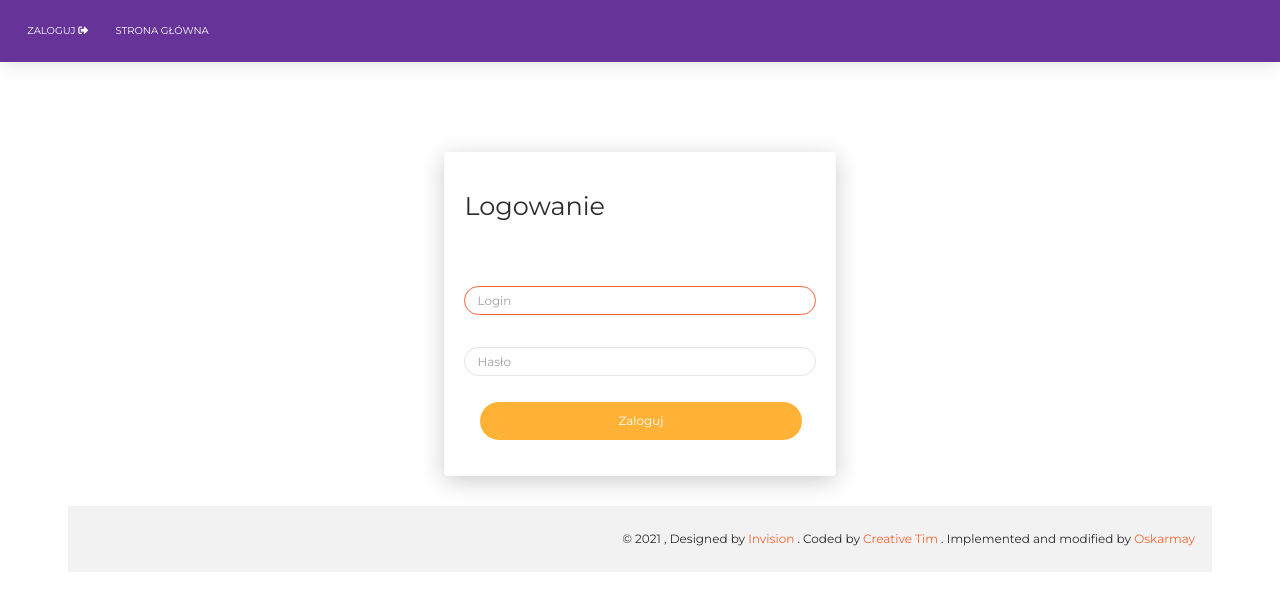
After one commit to oskarmay/Bartender_Assistant, a Django app: template templates/core/login.html in a window 1280 px wide. The commit adds this page. Shown: the top 611 px of the page. Run offline with Django 3.2, Linux system fonts and the light colour scheme; the template is opened without the code that fills it, so the values that code supplies are empty; parts of the project's set-up code (start-up, migrations or seed data) failed here and were passed over; some libraries are stand-ins or nearby versions.

Commit message:
add ulr to login page and change password page; add redirect url for login and logout; create login and change password template;

```diff
--- a/Bartender_Assistant/settings.py
+++ b/Bartender_Assistant/settings.py
@@ -45,6 +45,7 @@ INSTALLED_APPS = [
     "rules.apps.AutodiscoverRulesConfig",
     "django_filters",
     "debug_toolbar",
+    "crispy_forms",
 ]
 
 AUTHENTICATION_BACKENDS = (
@@ -150,3 +151,6 @@ AUTH_USER_MODEL = "core.User"
 INTERNAL_IPS = [
     "127.0.0.1",
 ]
+
+LOGIN_REDIRECT_URL = "/"
+LOGOUT_REDIRECT_URL = "/"
--- a/core/urls.py
+++ b/core/urls.py
@@ -1,12 +1,24 @@
-from django.urls import path, include
+from django.contrib.auth import views as auth_views
+from django.urls import path
 
-from core.views import home_view
+from core.views import HomeView, CustomLoginView, ChangePasswordView
 
 app_name = "core"
 urlpatterns = [
     path(
         "",
-        home_view,
+        HomeView.as_view(),
         name="home",
     ),
+    path(
+        "login/",
+        CustomLoginView.as_view(),
+        name="login",
+    ),
+    path(
+        "logout/",
+        auth_views.LogoutView.as_view(),
+        name="logout",
+    ),
+    path("change-password/", ChangePasswordView.as_view(), name="change_password"),
 ]
--- a/templates/core/base.html
+++ b/templates/core/base.html
@@ -50,10 +50,28 @@
     <i class="fas fa-bars fa-xs text-light"></i>
   </button>
 
-  <div class="collapse navbar-collapse" id="navbarSupportedContent" style="background: rebeccapurple">
-    <ul class="navbar-nav mr-auto">
-      {% block navbar %} {% endblock %}
-    </ul>
+  <div class="collapse navbar-collapse justify-content-en" id="navbarSupportedContent"
+       style="background: rebeccapurple">
+    <div class="justify-content-between">
+      <ul class="navbar-nav">
+        {% if not request.user.is_authenticated %}
+          <li class="nav-item">
+            <a class="nav-link" href="{% url 'core:login' %}">Zaloguj <i class="fa fa-sign-out-alt"></i></a>
+          </li>
+        {% endif %}
+        {% if request.user.is_authenticated %}
+          <li class="nav-item">
+            <a class="nav-link" href="{% url 'core:logout' %}">Wyloguj <i class="fa fa-sign-out-alt"></i></a>
+          </li>
+          <li class="nav-item">
+            <a class="nav-link" href="{% url 'core:change_password' %}">Zmień hasło <i class="fa fa-key"></i></a>
+          </li>
+        {% endif %}
+
+        {% block navbar %} {% endblock %}
+      </ul>
+    </div>
+
     <!--- Search form--->
     {#    <form class="form-inline my-2 my-lg-0">#}
     {#      <input class="form-control mr-sm-2" type="search" placeholder="Search" aria-label="Search">#}
--- a/templates/core/home.html
+++ b/templates/core/home.html
@@ -1,5 +1,6 @@
 {% extends "core/base.html" %}
 {% load static %}
+{% block title %}Strona główna{% endblock %}
 {% block navbar %}
   <li class="nav-item">
     <a class="nav-link" href="{% url 'core:home' %}">Strona główna</a>
--- /dev/null
+++ b/templates/core/login.html
@@ -0,0 +1,43 @@
+{% extends 'core/base.html' %}
+{% load crispy_forms_filters %}
+
+{% load crispy_forms_tags %}
+{% block title %}Login{% endblock %}
+{% block navbar %}
+  <li class="nav-item">
+    <a class="nav-link" href="{% url 'core:home' %}">Strona główna</a>
+  </li>
+{% endblock %}
+{% block content %}
+  <div class="row">
+    <div class="card col-lg-4 mx-auto">
+      <div class="card-body">
+        <form class="form" method="POST">
+          {% csrf_token %}
+          {% if form.non_field_errors %}
+            <div class="alert alert-warning alert-dismissible fade show" role="alert">
+              {{ form.non_field_errors }}
+              <button type="button" class="close" data-dismiss="alert" aria-label="close">
+                <span aria-hidden="true">&times;</span>
+              </button>
+            </div>
+          {% endif %}
+          <div class="row py-3">
+            <h3 class="text-center">Logowanie</h3>
+          </div>
+
+          <div class="row py-3">
+            <input type="text" class="form-control" id="id_username" autofocus=""
+                   name="username" autocomplete="username" autocapitalize="none" required=""
+                   placeholder="Login">
+          </div>
+          <div class="row py-3">
+            <input type="password" class="form-control" id="id_password" name="password"
+                   autocomplete="current-password" required="" placeholder="Hasło">
+          </div>
+          <button type="submit" class="btn btn-warning btn-round btn-block mb-3">
+            Zaloguj
+          </button>
+        </form>
+      </div>
+{% endblock %}
```
Also changed, not shown: core/forms.py (added, +24 -0 lines), templates/core/change_password.html (added, +52 -0 lines), static/img/bar.jpg.
